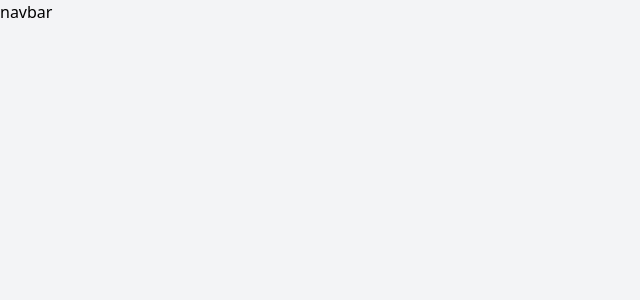
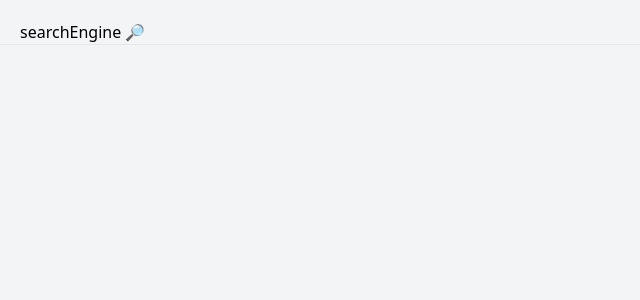
Before and after one commit to Syouareayejay/SearchEngine, a React (Create React App) app in the folder app/: page / in a window 1280 px wide. Shown: the top 300 px of the page, without its empty margins (0-640 px from the left). Built offline with nearby package versions, Linux system fonts and the light colour scheme.

Commit message:
navbar v1

```diff
--- a/app/src/components/Navbar.jsx
+++ b/app/src/components/Navbar.jsx
@@ -1,10 +1,15 @@
 import React from 'react'
+import { Link } from 'react-router-dom';
 
-export const Navbar = ({setDarktheme,darkTheme}) => {
+export const Navbar = ({setDarkTheme,darkTheme}) => {
     return (
-        <div>
-            navbar
-        </div>
+        <div className="p-5 pb-0 flex flex-wrap sm:justify-between justify-center items-center border-b dark:border-gray-700 border-gray-200 ">
+    <div className="flex justify-between items-center space-x-5 w-screen ">
+      <Link to="/">
+          searchEngine 🔎
+      </Link>
+    </div>
+  </div>
     )
 }
 
--- a/app/src/index.js
+++ b/app/src/index.js
@@ -1,7 +1,11 @@
 import React from 'react';
 import ReactDOM from 'react-dom';
+import { BrowserRouter as Router } from 'react-router-dom';
 import App from './App';
 import './global.css'
-ReactDOM.render(<App />,
+
+ReactDOM.render(<Router>
+  <App />
+</Router>,
   document.getElementById('root')
 );
```
